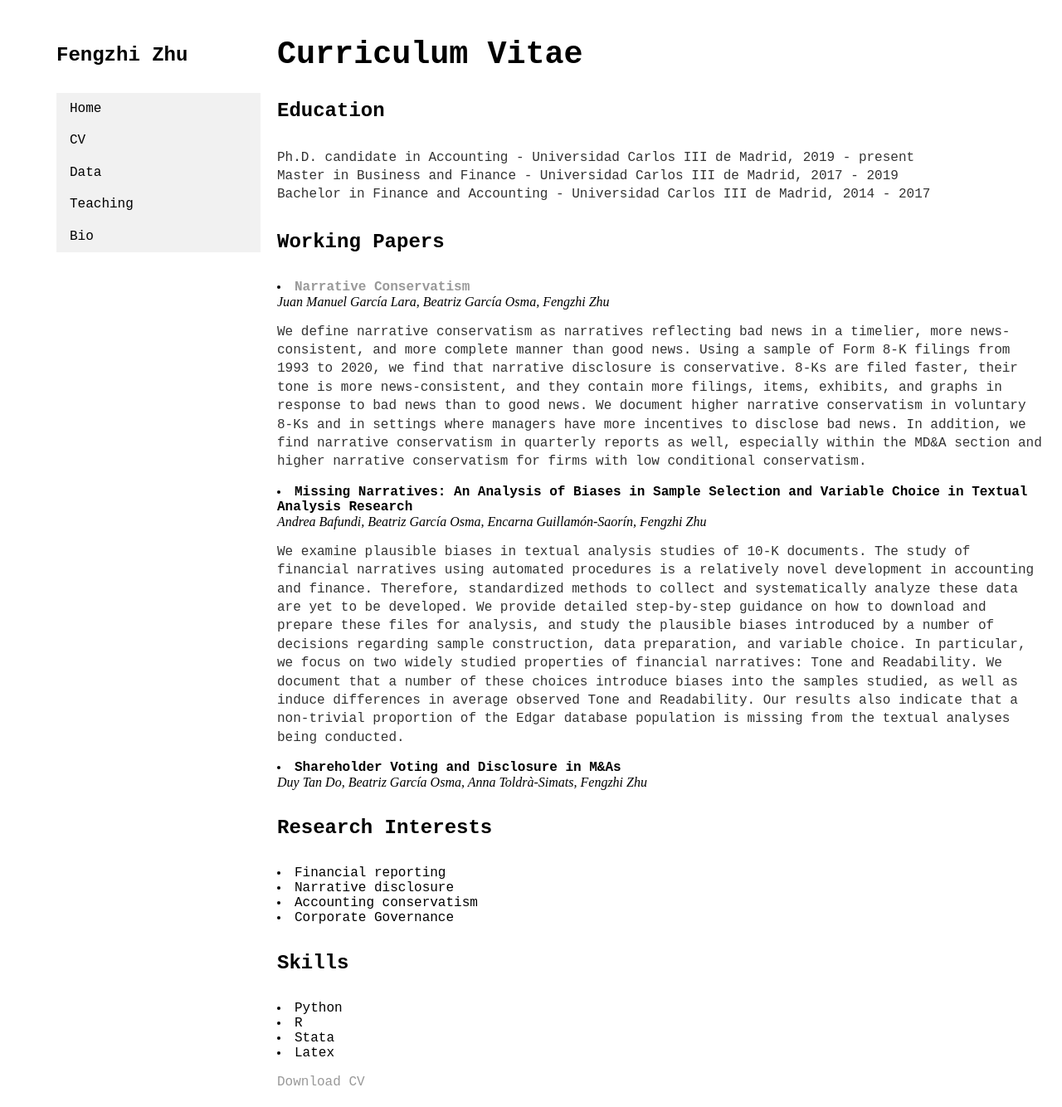
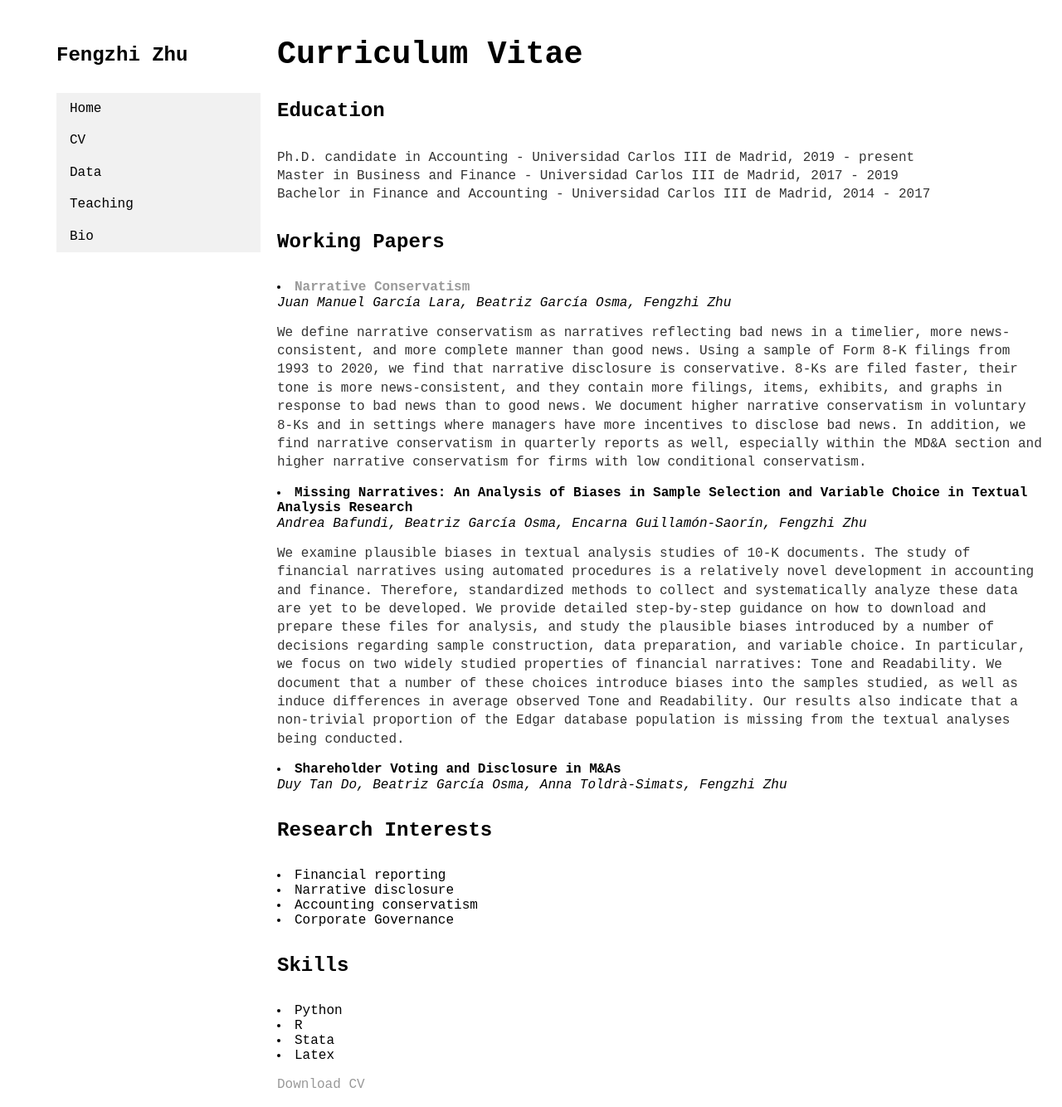
Before and after one commit to fengzhi22/fengzhi22.github.io, a Jekyll site: the page built from cv/index.html, in a window 1280 px wide. Shown: the whole page at 83% size. Built offline with Jekyll 4.4.1, drawn with Linux system fonts in a browser that asks for light colours.

Commit message:
change author font in cv page

```diff
--- a/css/main.css
+++ b/css/main.css
@@ -24,7 +24,7 @@ ul.posts { margin: 20px auto 40px; font-size: 1em; }
 ul.posts li { list-style: none; }
 
 /* CV */
-.cv li, .cv .download, .cv p { font-family: "Courier New"; }
+.cv li, .cv .download, .cv p, .cv i { font-family: "Courier New"; }
 download a:hover:not(.active) { background-color: #555; color: white; }
 
 .center { display: block; margin-left: auto; margin-right: auto; width: 28%; }
```
